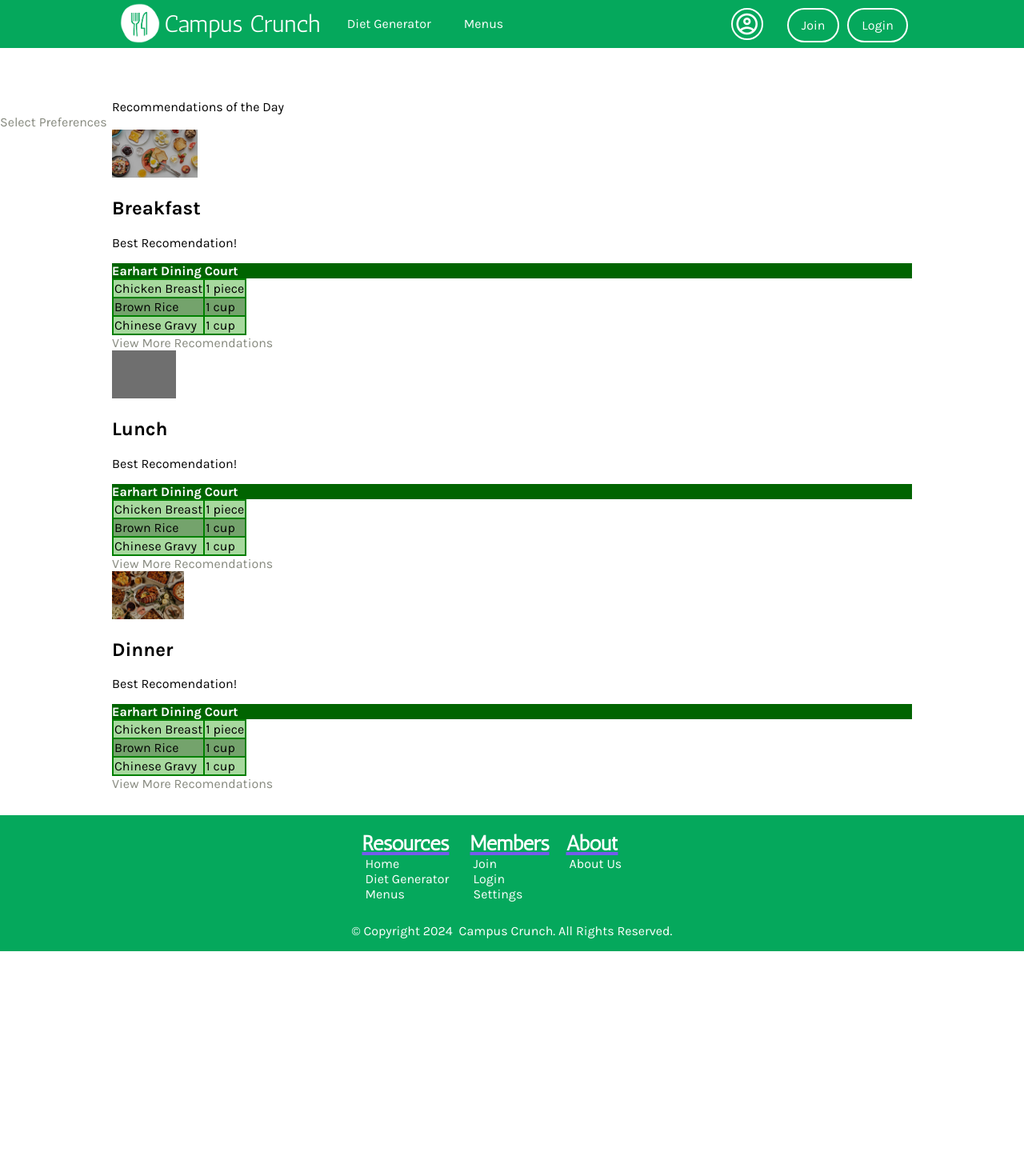
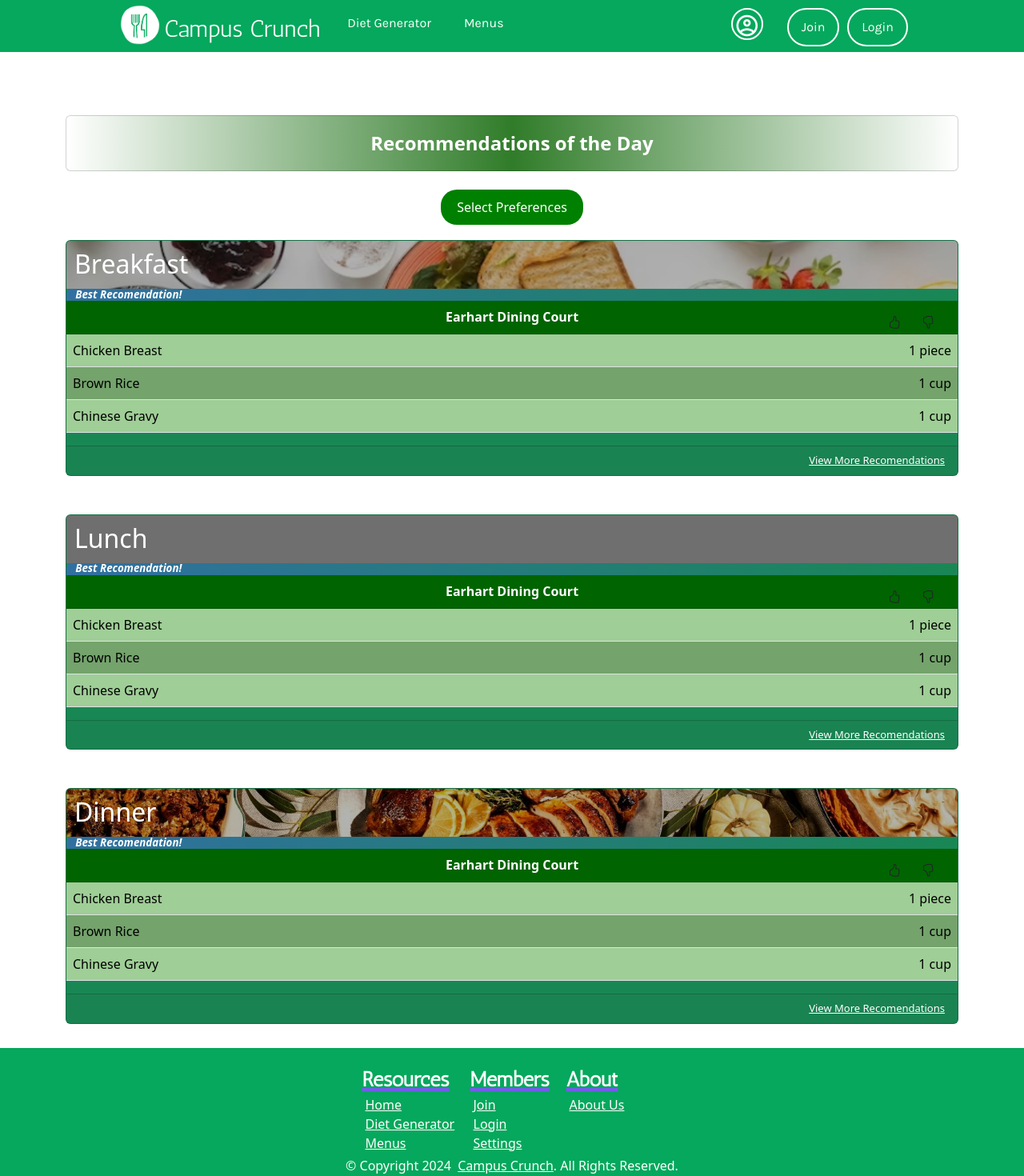
Before and after one commit to Annsh-N/BoilermakeXI, a Flask app: page /diet-generator/ in a window 1280 px wide. Shown: the whole page at 80% size. Before the commit the page ends 1189 px from the top, so only its background shows below. Run offline with Flask 3, Linux system fonts and the light colour scheme; some libraries are stand-ins or nearby versions; grey boxes are pictures that could not be loaded.

Commit message:
Update CSS and add Bootstrap dependencies

```diff
--- a/templates/diet-generator.html
+++ b/templates/diet-generator.html
@@ -14,8 +14,10 @@
     <link rel="icon" href="/static/img/logo-original.png" type="image/png" />
     <title>Campus Crunch</title>
     <link rel="stylesheet" href="/static/css/ripple.css" type="text/css">
-    <link rel="stylesheet" href="/static/css/index.css" type="text/css">
+    <link rel="stylesheet" href="/static/css/main.css" type="text/css">
     <link rel="stylesheet" href="/static/css/style.css" type="text/css">
+    <link href="https://cdn.jsdelivr.net/npm/bootstrap@5.3.2/dist/css/bootstrap.min.css" rel="stylesheet" integrity="sha384-T3c6CoIi6uLrA9TneNEoa7RxnatzjcDSCmG1MXxSR1GAsXEV/Dwwykc2MPK8M2HN" crossorigin="anonymous">
+    <link rel="stylesheet" href="https://cdn.jsdelivr.net/npm/bootstrap-icons@1.3.0/font/bootstrap-icons.css">
   </head>
   <body>
     <div id="menu-background"></div>
@@ -309,5 +311,6 @@
 
     <script src="/static/js/footer.js"></script>
     <script src="/static/js/ripple.js"></script>
+    <script src="https://cdn.jsdelivr.net/npm/bootstrap@5.3.2/dist/js/bootstrap.bundle.min.js" integrity="sha384-C6RzsynM9kWDrMNeT87bh95OGNyZPhcTNXj1NW7RuBCsyN/o0jlpcV8Qyq46cDfL" crossorigin="anonymous"></script>
   </body>
 </html>
```
